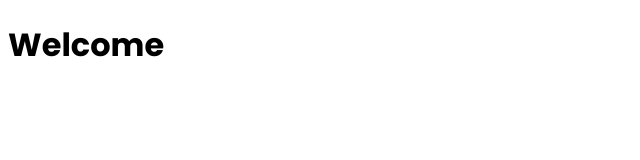
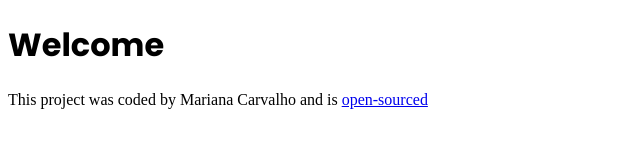
Before and after one commit to MarianavCarvalho/Italy-travel-project, a plain HTML site: page index.html in a window 1280 px wide. Shown: the whole page, without its empty margins (0-640 px from the left). Drawn offline with Linux system fonts and the light colour scheme.

Commit message:
Added footer to index.html

```diff
--- a/index.html
+++ b/index.html
@@ -11,5 +11,8 @@
 </head>
 <body>
    <h1>Welcome</h1>
+   <footer>
+    This project was coded by Mariana Carvalho and is <a href="https://github.com/MarianavCarvalho/Italy-travel-project" target="_blank">open-sourced</a>
+   </footer>
 </body>
 </html>
```
